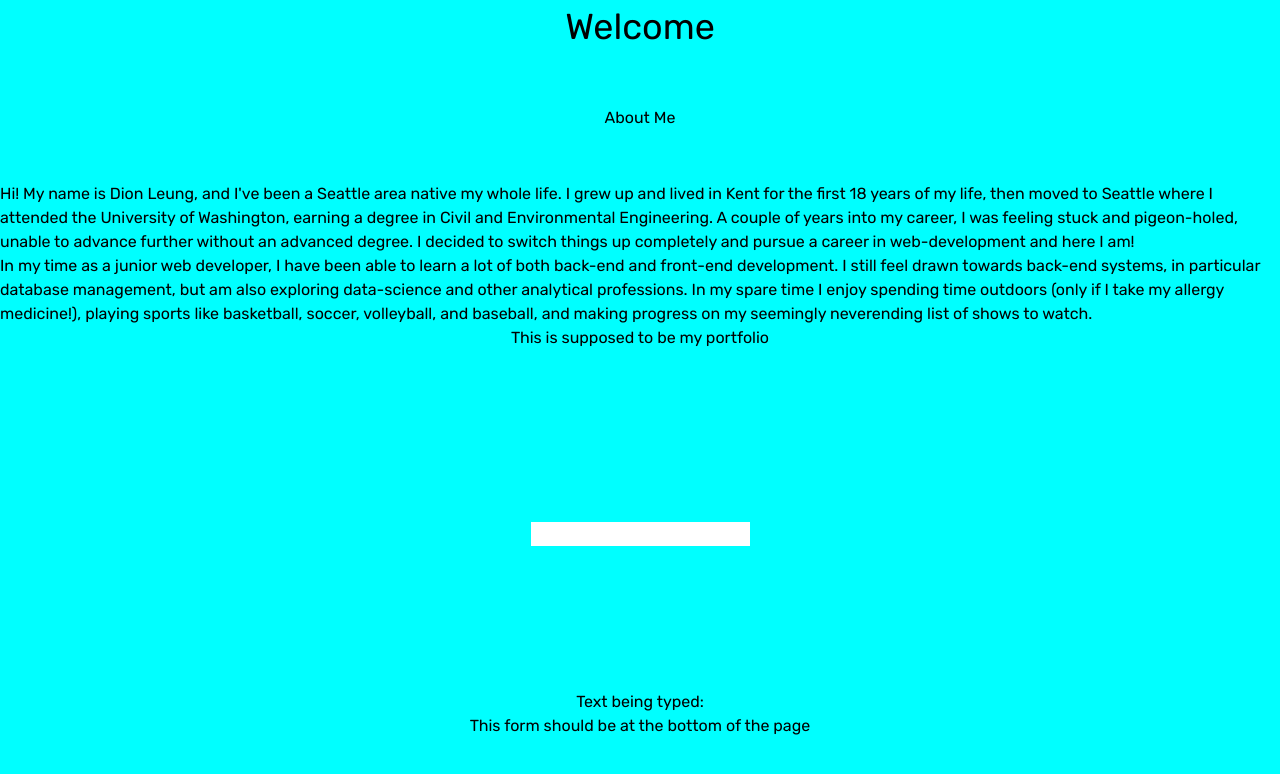
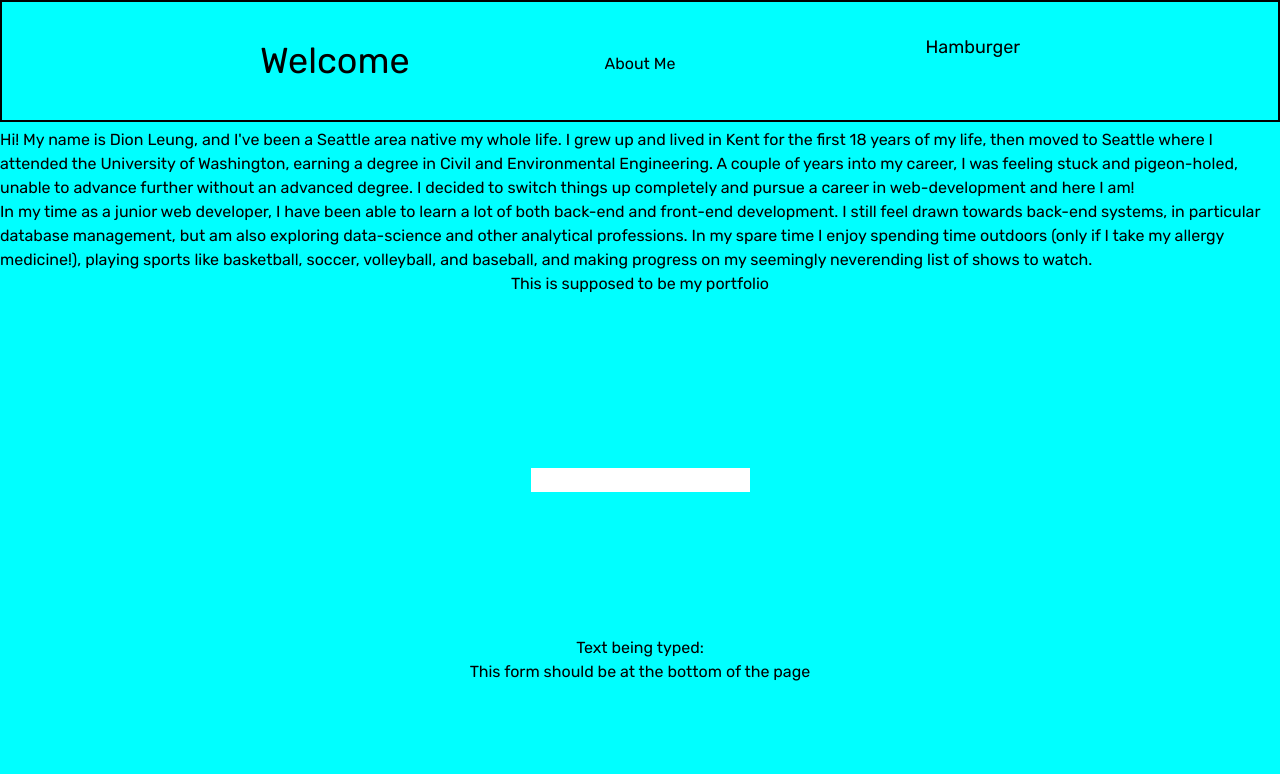
Before and after one commit to dionleung14/Portfolio-React, a React (Create React App) app: page / in a window 1280 px wide. Shown: the top 774 px of the page. Built offline with nearby package versions, Linux system fonts and the light colour scheme.

Commit message:
styled navbar

```diff
--- a/src/components/Navbar.js
+++ b/src/components/Navbar.js
@@ -2,13 +2,13 @@ import React from "react";
 
 export default function Navbar() {
   return (
-    <div className="flex justify-around">
+    <div className="flex justify-around border-solid border-2 border-black w-full py-8 fixed top-0 mb-10">
       <div>
         <text className="text-4xl">Welcome</text>
       </div>
-      {/* <div>
-        <text className="text-4xl">Welcome 2</text>
-      </div> */}
+      <div>
+        <text className="text-lg">Hamburger</text>
+      </div>
     </div>
   );
 }
```
